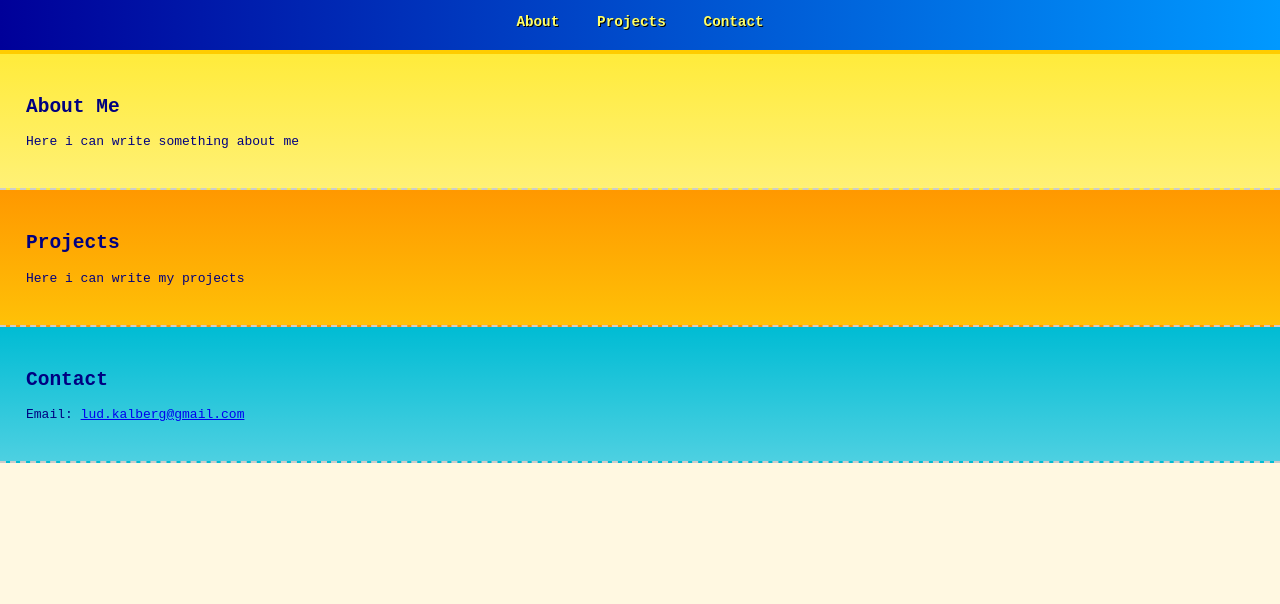
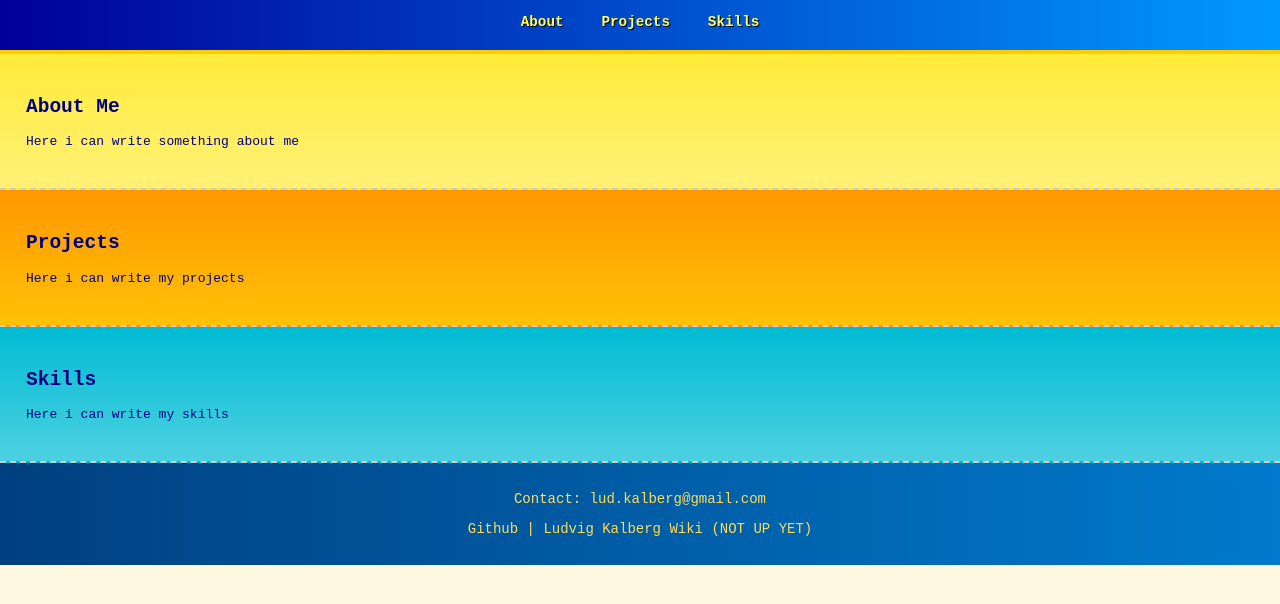
Before and after one commit to ludvix/ludvix.github.io, a plain HTML site: page index.html in a window 1280 px wide. Shown: the part 70-674 px from the top of the page. Drawn offline with Linux system fonts and the light colour scheme.

Commit message:
added footer

```diff
--- a/index.html
+++ b/index.html
@@ -12,7 +12,7 @@
         <nav>
             <a href="#about">About</a>
             <a href="#projects">Projects</a>
-            <a href="#contact">Contact</a>
+            <a href="#contact">Skills</a>
         </nav>
     </header>
 
@@ -27,10 +27,17 @@
         </section>
 
         <section id="contact">
-        <h2>Contact</h2>
-        <p>Email: <a href="mailto:lud.kalberg@gmail.com">lud.kalberg@gmail.com</a></p>
+        <h2>Skills</h2>
+        <p>Here i can write my skills</p>
         </section>
 
+        <footer>
+            <p>Contact: <a href="mailto:lud.kalberg@gmail.com">lud.kalberg@gmail.com</a></p>
+            <p>
+                <a href="https://github.com/ludvix" target="_blank">Github</a> |
+                <a href="http://wiki.ludvig.kalberg.org">Ludvig Kalberg Wiki (NOT UP YET)</a>
+            </p>
+        </footer>
 
 </body>
 </html>
```
